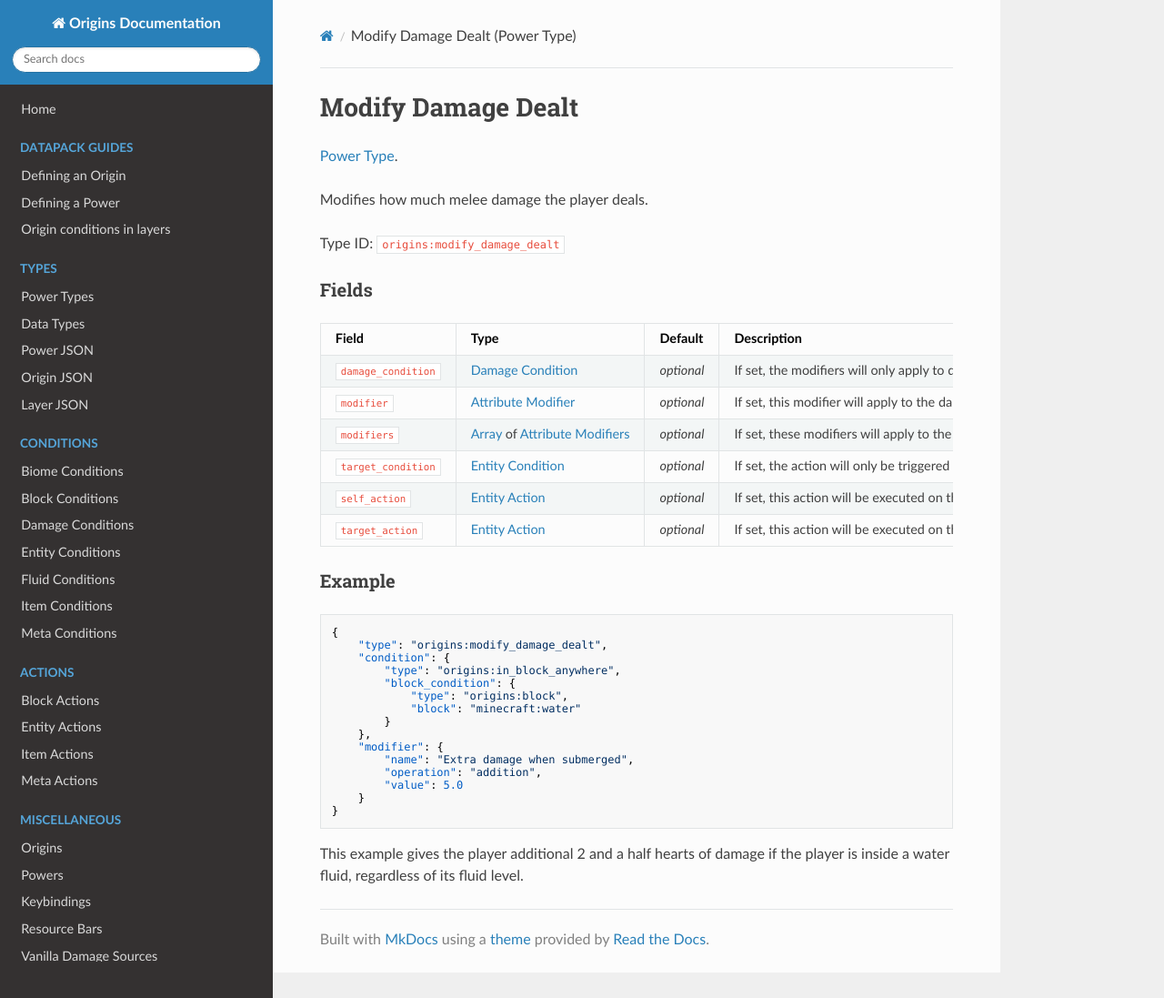
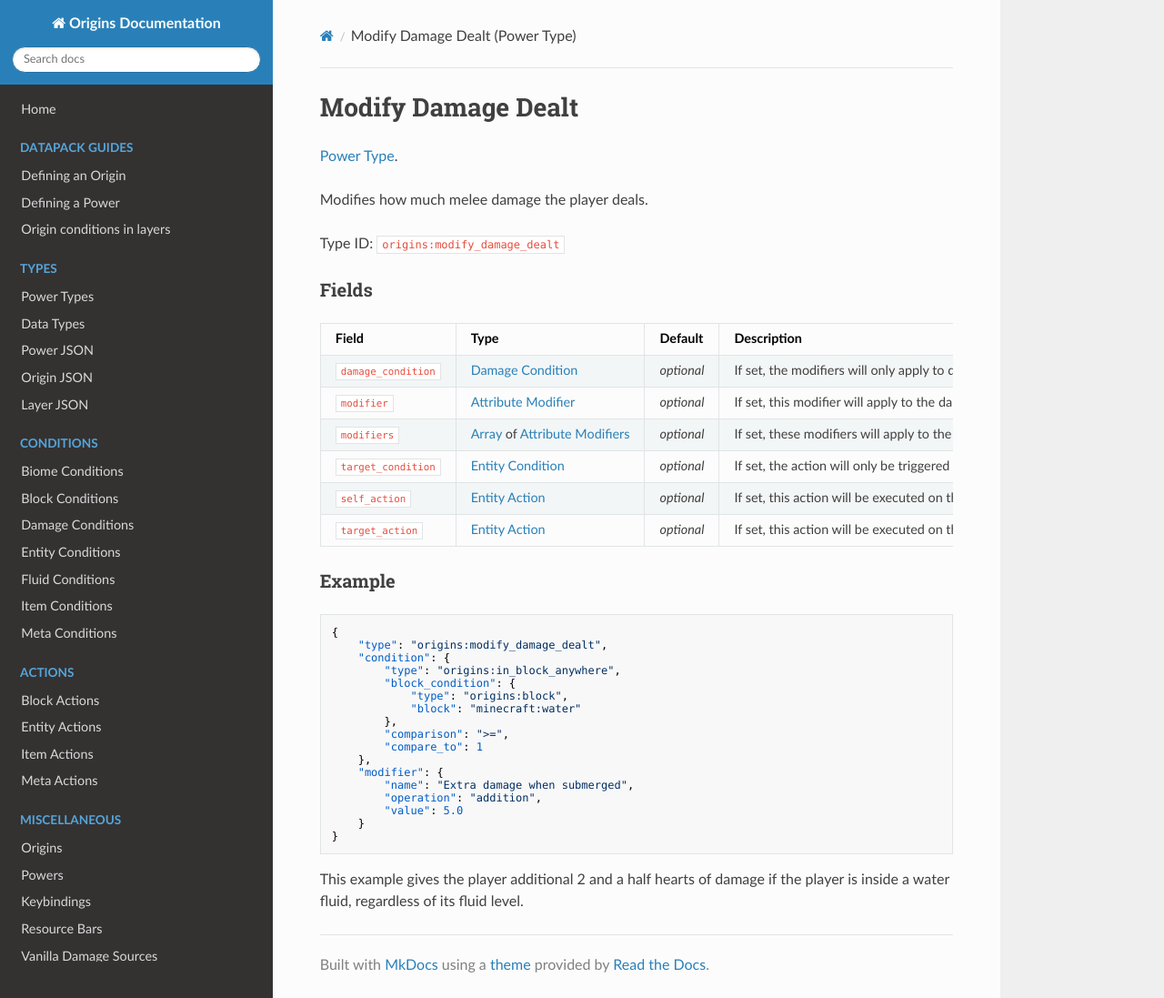
Before and after one commit to apace100/origins-docs, an MkDocs documentation site: the page built from docs/power_types/modify_damage_dealt.md, in a window 1280 px wide and 1097 px high. Shown: the whole window at 91% size. Built offline with MkDocs 1.6.1, drawn with Linux system fonts in a browser that asks for light colours; nearby versions of some CDN libraries.

Commit message:
Fixed the example for `modify_damage_dealt`

```diff
--- a/docs/power_types/modify_damage_dealt.md
+++ b/docs/power_types/modify_damage_dealt.md
@@ -31,7 +31,9 @@ Field  | Type | Default | Description
         "block_condition": {
             "type": "origins:block",
             "block": "minecraft:water"
-        }
+        },
+        "comparison": ">=",
+        "compare_to": 1
     },
     "modifier": {
         "name": "Extra damage when submerged",
```
